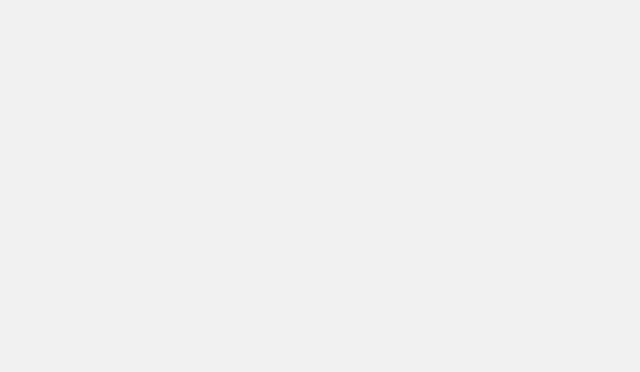
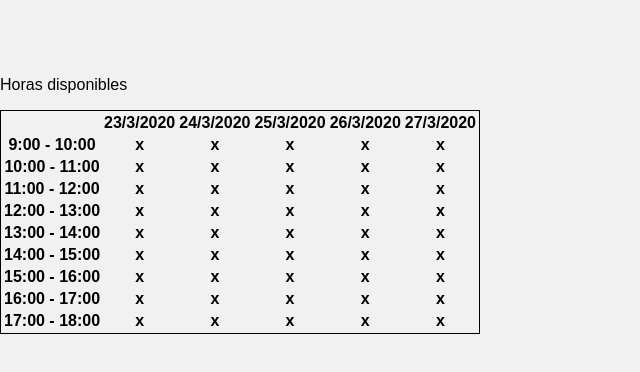
Before and after one commit to alvaroHernandez/pre-agendamiento, a React (Create React App) app: page /tabladisponibilidad in a window 1280 px wide. Shown: the top 372 px of the page, without its empty margins (0-640 px from the left). Built offline with nearby package versions, Linux system fonts and the light colour scheme; no server answers.

Commit message:
[Anna/Gonzalo] add table availability component

```diff
--- a/src/components/Routes/Routes.js
+++ b/src/components/Routes/Routes.js
@@ -4,6 +4,7 @@ import Home from '../Home/Home';
 import Centers from '../Centers/Centers';
 import SamplePage from "../../example/SamplePage/SamplePage";
 import Availability from '../Availability/Availability';
+import TableAvailability from '../TableAvailability/TableAvailability';
 
 export default function Routes() {
     return (
@@ -12,6 +13,7 @@ export default function Routes() {
             <Route path="/centros" component={Centers} />
             <Route path="/medias" component={SamplePage} />
             <Route path="/disponibilidad" component={Availability} />
+            <Route path="/tabladisponibilidad" component={TableAvailability} />
         </Switch>
     );
 }
--- /dev/null
+++ b/src/components/TableAvailability/TableAvailability.js
@@ -0,0 +1,96 @@
+import React, {useEffect, useState} from 'react';
+
+const TableAvailability = (props) => {
+    const [availabilityItems, setAvailabilityItems] = useState([]);
+    const [centerName, setCenterName] = useState([]);
+    const [week, setWeek] = useState([]);
+    const [timeSlots, setTimeSlots] = useState([]);
+
+
+    useEffect(() => {
+        fetch("http://13.89.110.83/healthcarefacilities/")
+            .then((response) => response.json())
+            .then((json) => {
+                setCenterName(json.centros[0].nombre);
+                setAvailabilityItems(json.centros[0].disponibilidad);
+            })
+            .catch((error) => {
+                console.log(error);
+                setAvailabilityItems([]);
+            });
+        setWeek(createCurrentWeek);
+        setTimeSlots(createTimeSlots);
+    },[]);
+
+    const createCurrentWeek = () => {
+        let currentDay = new Date();
+        let currentWeek = [];
+        for (let day = 1; day <= 5; day++) {
+            let dayOfWeek = currentDay.getDate() - currentDay.getDay() + day ;
+            let date = new Date(currentDay.setDate(dayOfWeek));
+            let dateString = date.getDate() + "/" + (date.getMonth() + 1) + "/" + date.getFullYear();
+            currentWeek.push(dateString);
+        }
+        return currentWeek;
+    }
+
+    const createTimeSlots = () => {
+        let timeSlotsTable = Array(9).fill(null).map(x => Array(6).fill("x"));
+        for (let hourIndex = 0; hourIndex <= 8; hourIndex++){
+            let hourString = hourIndex+9 + ":00 - " + (hourIndex+10) + ":00";
+            timeSlotsTable[hourIndex][0] = hourString;
+            console.log(timeSlotsTable[hourIndex][0]);
+        }
+
+        let availableHours = availabilityItems;
+        let weekDays = createCurrentWeek;
+        availableHours.forEach((item) => {
+            for (let dayIndex = 0; dayIndex<=4; dayIndex++) {
+                if (item.date = weekDays[dayIndex]) {
+                    timeSlotsTable[item.hourFrom-9][dayIndex+1] = "Disponible";
+                }
+            }
+        });
+
+        return timeSlotsTable;
+    }
+
+
+
+    var tableStyle = {
+        "border": "1px solid black"
+     };
+
+
+    return  (
+    <div>
+                <p>Horas disponibles</p>
+                <p>{centerName}</p>
+
+                <table style={tableStyle}>
+                    <thead>
+                        <tr>
+                            <th></th>
+                            {week.map( (day) =>
+                                <th key={day}>{day}</th>
+                            )}
+                        </tr>
+                    </thead>
+                    <tbody>
+
+                        {timeSlots.map( (workHourRow) =>
+                                <tr key={workHourRow}>
+                                    {workHourRow.map( (atDay) =>
+                                            <th key={atDay}>{atDay}</th>
+                                        )}
+                                </tr>
+                            )}
+
+                    </tbody>
+                </table>
+
+            </div>)
+
+}
+
+export default TableAvailability;
```
